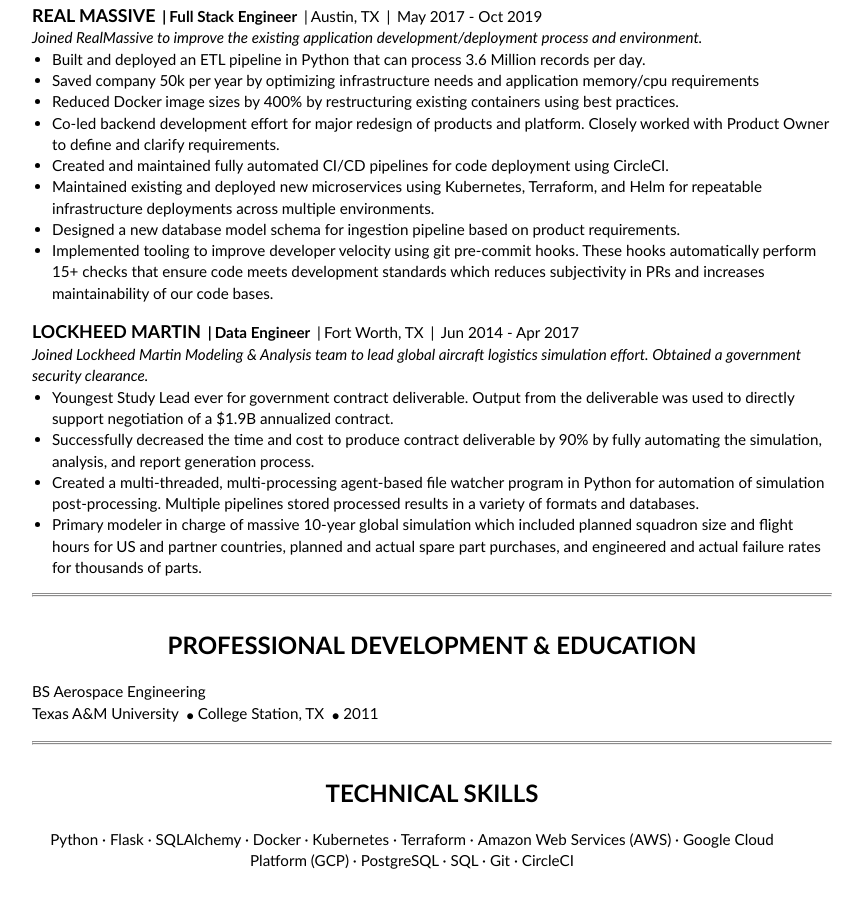
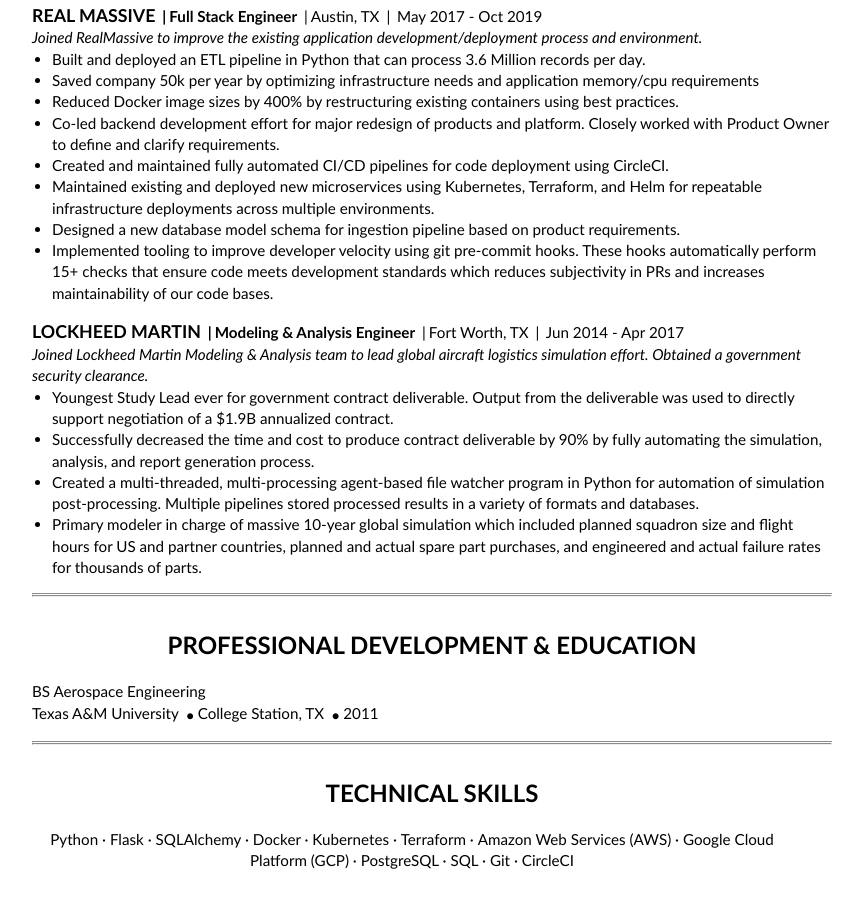
Before and after one commit to austinmcconnell/resume, a plain HTML site: page index.html in a window 1280 px wide. Shown: the part 634-1542 px from the top of the page, without its empty margins (208-1071 px from the left). Drawn offline with Linux system fonts and the light colour scheme.

Commit message:
Automated deployment to GitHub Pages: 52b620c8eb296f413710f4b5a1b088a4d78d22c0

```diff
--- a/index.html
+++ b/index.html
@@ -254,7 +254,7 @@
         </div>
         <div class="item">
              <h3 class="name">Lockheed Martin</h3>
- <span class="position">Data Engineer</span>
+ <span class="position">Modeling &amp; Analysis Engineer</span>
  <span class="location">Fort Worth, TX</span>
 
             <span
```
